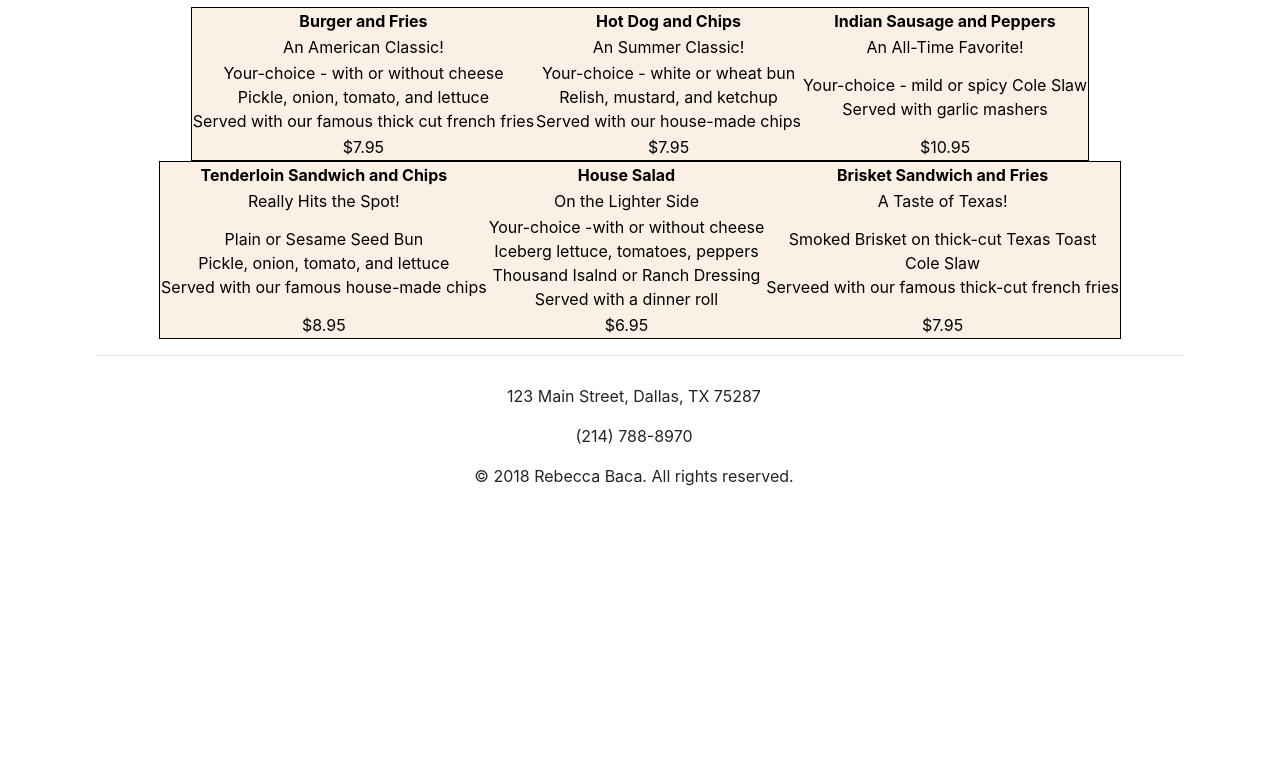
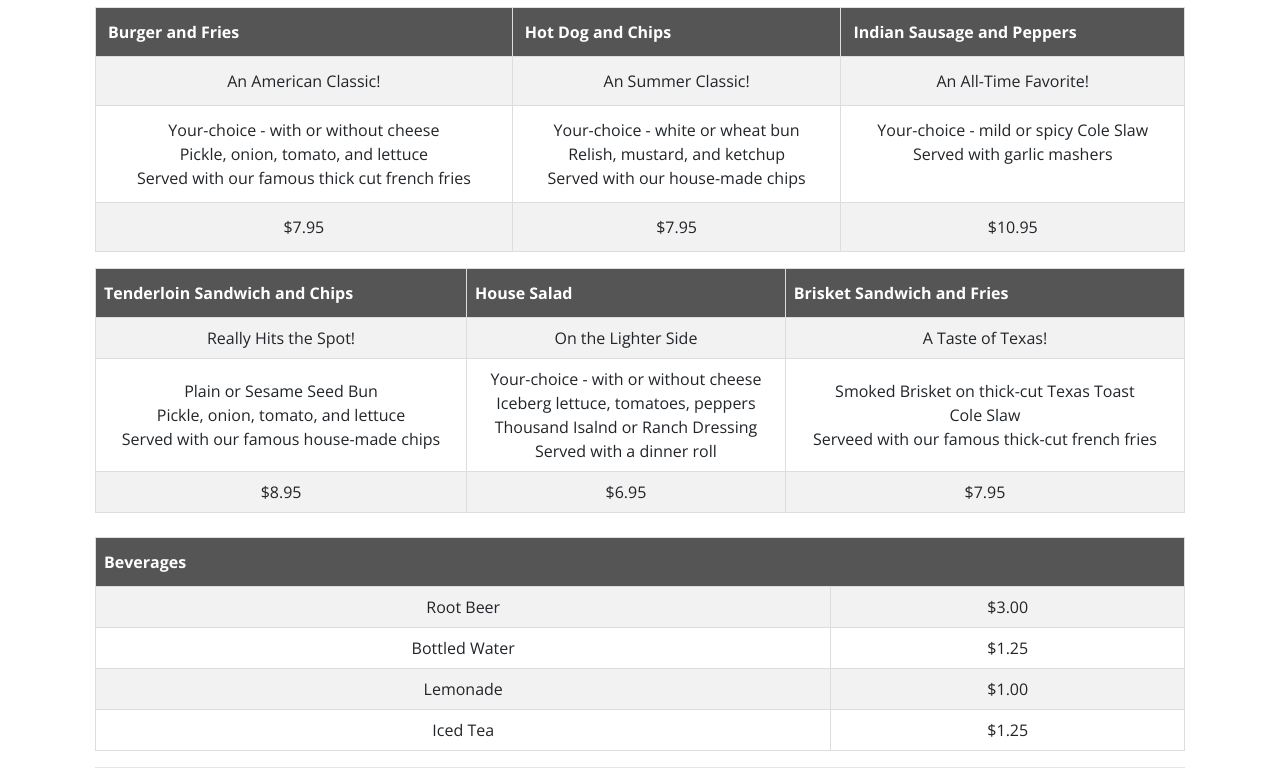
Before and after one commit to PegaFemBlog/Restaurant, a plain HTML site: page menu.html in a window 1280 px wide. Shown: the part 175-952 px from the top of the page. Before the commit the page ends 800 px from the top, so only its background shows below. Drawn offline with nearby package versions, Linux system fonts and the light colour scheme.

Commit message:
Restyled Table for Menu
In this commit, I used W3School's guide to styling tables. I added striped colors for the nth rows and changed the table header. Also added a "hover" feature for table rows. Styled links in nav menu to change color when visited.

```diff
--- a/menu.html
+++ b/menu.html
@@ -28,7 +28,7 @@ Most recent revision: 9.12.18
 </nav>
 <section>
 <article id="table">
-<table>
+<table class="table">
 <!--Section 1 of the table-->
 			<tr><!--row 1-->
 			<th>Burger and Fries</th>
@@ -41,7 +41,7 @@ Most recent revision: 9.12.18
 			<td>An All-Time Favorite!</td>
 		</tr>
 		<tr><!--row 3-->
-			<td>Your-choice - with or without cheese<br >Pickle, onion, tomato, and lettuce<br >Served with our famous thick cut french fries</td>
+			<td>Your-choice - with or without cheese<br>Pickle, onion, tomato, and lettuce<br> Served with our famous thick cut french fries</td>
 			<td>Your-choice - white or wheat bun<br >Relish, mustard, and ketchup<br >Served with our house-made chips</td>
 			<td>Your-choice - mild or spicy Cole Slaw<br >Served with garlic mashers</td>
 		</tr>
@@ -65,7 +65,7 @@ Most recent revision: 9.12.18
 		</tr>
 		<tr><!--row 3-->
 			<td>Plain or Sesame Seed Bun<br >Pickle, onion, tomato, and lettuce<br >Served with our famous house-made chips</td>
-			<td>Your-choice -with or without cheese<br >Iceberg lettuce, tomatoes, peppers<br >Thousand Isalnd or Ranch Dressing<br >Served with a dinner roll</td>
+			<td>Your-choice - with or without cheese<br >Iceberg lettuce, tomatoes, peppers<br >Thousand Isalnd or Ranch Dressing<br >Served with a dinner roll</td>
 			<td>Smoked Brisket on thick-cut Texas Toast<br > Cole Slaw<br >Serveed with our famous thick-cut french fries</td>
 		</tr>
 		<tr><!--row 4-->
@@ -73,7 +73,30 @@ Most recent revision: 9.12.18
 			<td>$6.95</td>
 			<td>$7.95</td>
 		</tr>
-</table>
+	</table>
+	<br>
+	<!-- Section three of the table -->
+	<table>
+			<tr><!--row 1-->
+			<th colspan="3">Beverages</th>
+		</tr>
+		<tr><!--row 2-->
+			<td colspan="2">Root Beer</td>
+			<td>$3.00</td>
+		</tr>
+		<tr>
+			<td colspan="2">Bottled Water</td>
+			<td>$1.25</td>
+		</tr>
+		<tr>	<!--row 3-->
+			<td colspan="2">Lemonade</td>
+			<td>$1.00</td>
+		</tr>
+		<tr>	<!--row 4-->
+			<td colspan="2">Iced Tea</td>
+			<td>$1.25</td>
+		</tr>
+	</table>
 </article>
 </section>
 <hr />
--- a/restaurantstyle.css
+++ b/restaurantstyle.css
@@ -18,10 +18,12 @@
   line-height: 1;
   position: relative;
 }
+#homecontent {
+	background-color: rgba(250, 240, 230, 0.5);
+}
 /********************************************************
 						Navigation Menu Styling
 *********************************************************/
-
 #menu {
 	border-top: 4px double #AAA;
   	padding: 10px;
@@ -33,6 +35,9 @@
 #menu li a {
   color: #00000;
 }
+#menu li a:visited {
+  color: #593b82;
+}
 #menu li:hover {
 	color: #fffff;
 }
@@ -41,7 +46,9 @@
   font-weight: bold;
   text-decoration: none;
 }
-#menu li:after,
+#menu li:after {
+	color: red;
+}
 #menu li:before {
   color: #AAA;
 }
@@ -82,18 +89,45 @@ img {
 /*****************************************
 					Table Styling
 ******************************************/
-table {
+/*table {
 	max-width: 100%;
 	text-align: center;
-	height: auto;
+	height: 100%;
 	margin: auto;
 	padding: 2%;
-	border: 1px solid black;
 }
 tbody {
-	background-color: linen;
+	background-color:  rgba(250, 240, 230, 0.5);
 	background-size: stretch;
 	color: black;
+}
+td {
+	word-wrap: break-word;
+	max-width: 30%;
+}*/
+table {
+    font-family: "Open Sans", sans-serif;
+    border-collapse: collapse;
+    width: 100%;
+	text-align: center;
+}
+
+table td, table th {
+    border: 1px solid #ddd;
+    padding: 8px;
+	text-align: center;
+}
+
+table tr:nth-child(even){background-color: #f2f2f2;}
+
+table tr:hover {background-color: #ddd;}
+
+table th {
+    padding-top: 12px;
+    padding-bottom: 12px;
+    text-align: left;
+    background-color: #555;
+    color: white;
 }
 /*****************************************
 					Form Styling
```
Also changed, not shown: index.html (+1 -1 lines).
